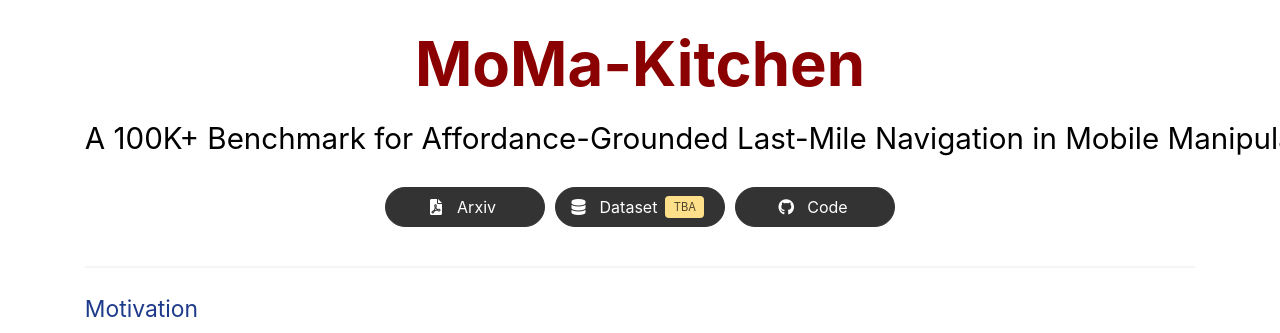
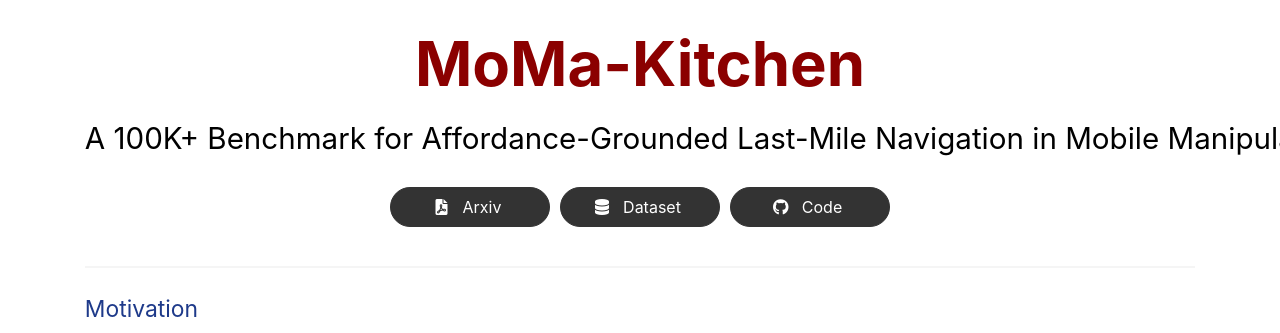
Before and after one commit to MoMaKitchen/momakitchen.github.io, a plain HTML site: page index.html in a window 1280 px wide. Shown: the top 333 px of the page. Drawn offline with nearby package versions, Linux system fonts and the light colour scheme.

Commit message:
Update index.html

```diff
--- a/index.html
+++ b/index.html
@@ -95,13 +95,13 @@
 					</a>
 
 					<!-- Dataset -->
-					<a target="_blank" href=""
+					<a target="_blank" href="https://huggingface.co/datasets/pingruizhang1/MoMaKitchen"
 						class="external-link button is-normal is-rounded is-dark">
 						<span class="icon">
 							<i class="fas fa-database"></i>
 						</span>
 						<span>Dataset</span>
-						<span class="tag is-warning" style="margin-left:8px; font-size:0.7em;">TBA</span>
+<!-- 						<span class="tag is-warning" style="margin-left:8px; font-size:0.7em;">TBA</span> -->
 					</a>
 
 					<!-- Data Collection Code -->
```
